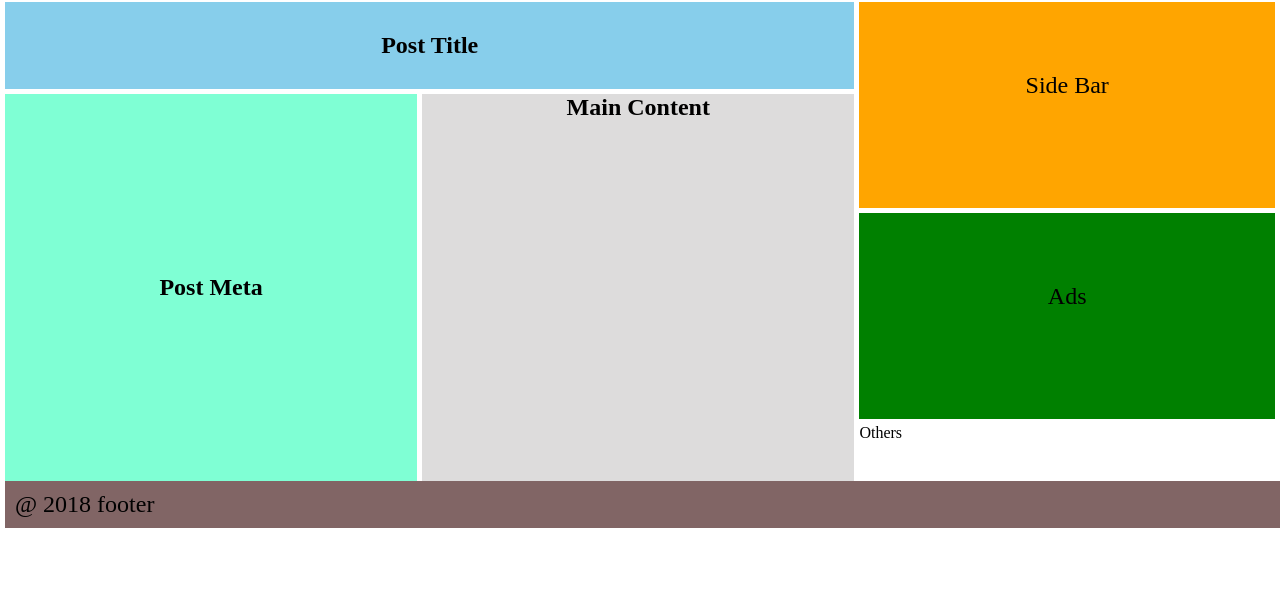
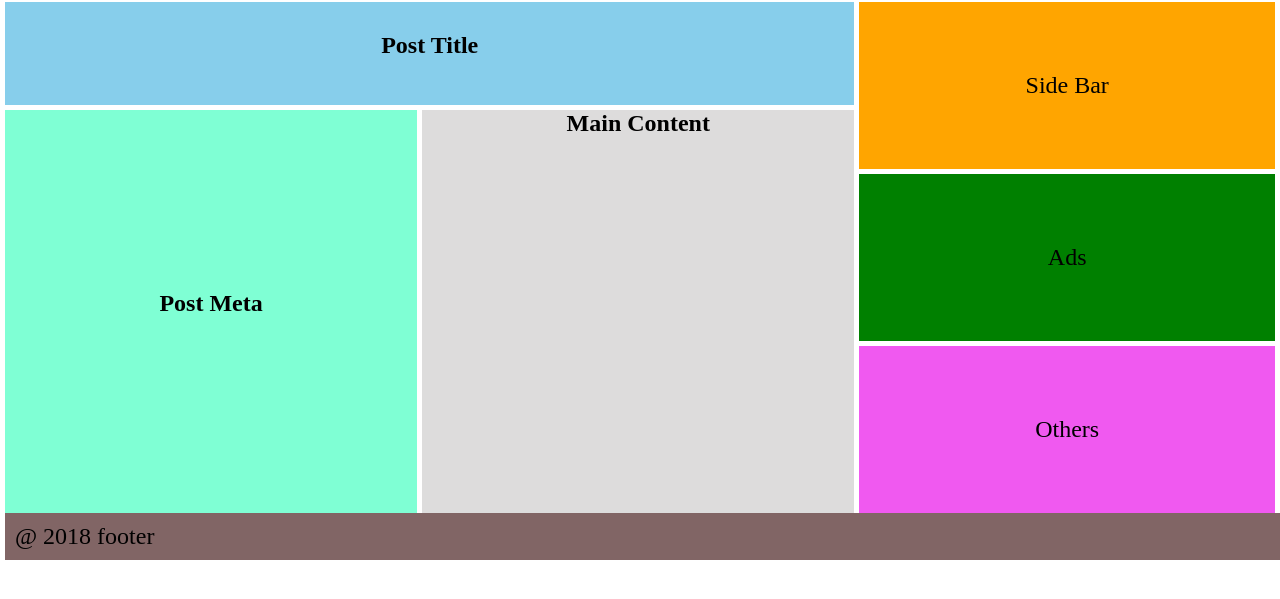
Before and after one commit to 202251138/HANDS-ON_EXERCISE-NO.8-B2, a plain HTML site: page index.html in a window 1280 px wide. Shown: the part 115-714 px from the top of the page. Drawn offline with Linux system fonts and the light colour scheme.

Commit message:
Update style.css

```diff
--- a/css/style.css
+++ b/css/style.css
@@ -90,7 +90,7 @@ main{
   padding: 70px 10px;
 }
 
-.oth{
+.others{
 
   font-size: x-large;
   text-align: center;
```
